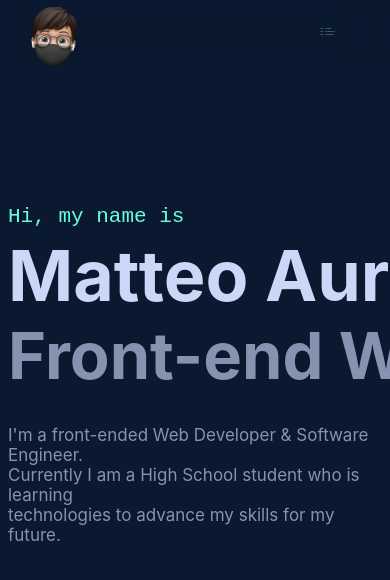
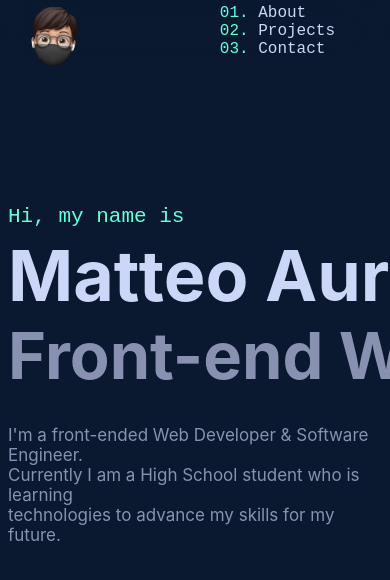
Before and after one commit to rainnfx/Matteo-s-Palm-Tree, a plain HTML site: page index.html in a window 390 px wide. Shown: the top 580 px of the page. Drawn offline with nearby package versions, Linux system fonts and the light colour scheme.

Commit message:
Update styles.css

```diff
--- a/styles.css
+++ b/styles.css
@@ -526,10 +526,6 @@ nav {
     flex-direction: column;
   }
 
-  .buttons ol li {
-    font-size: 2px;
-  }
-
   .menu-toggle {
       background-color: transparent;
       border: none;
```
